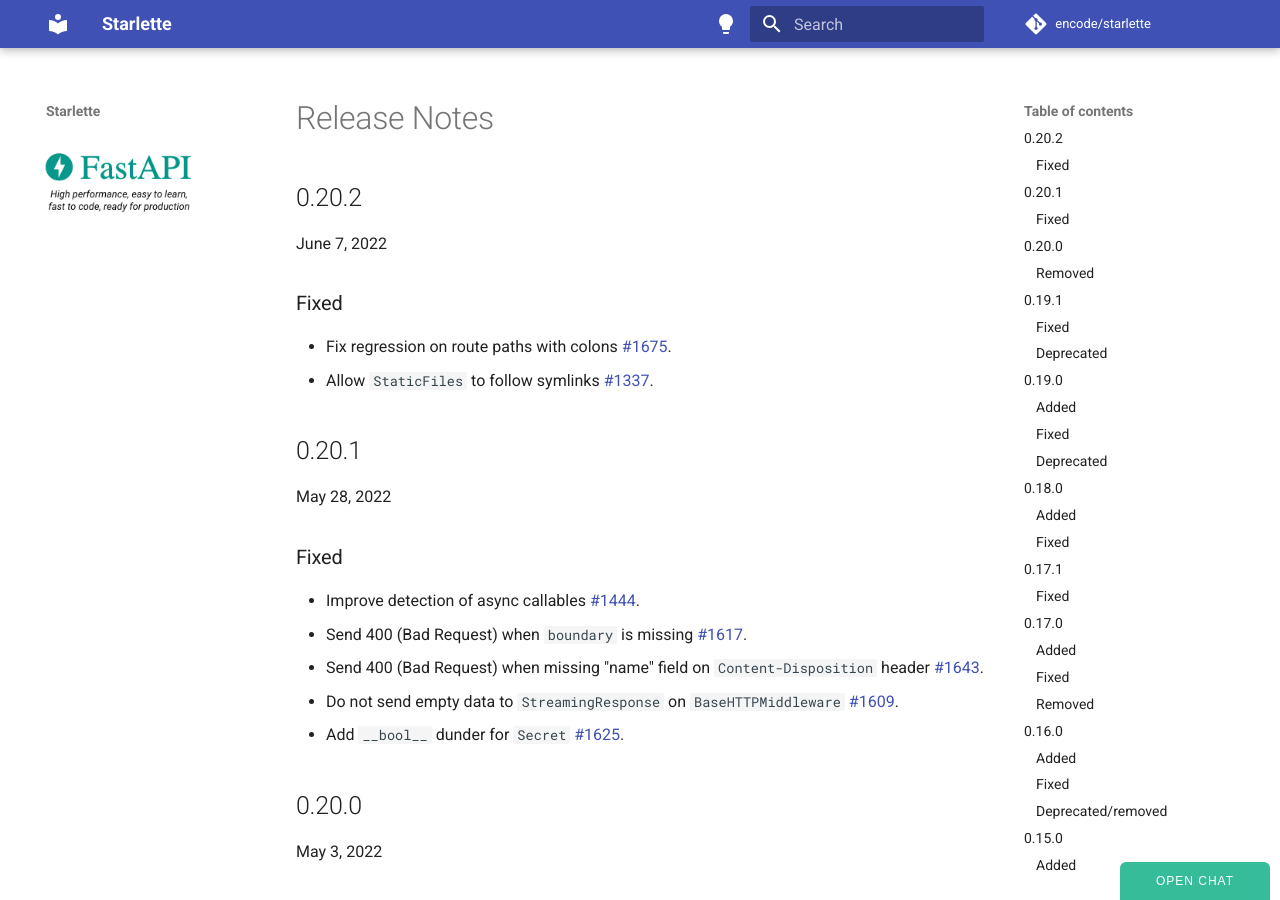
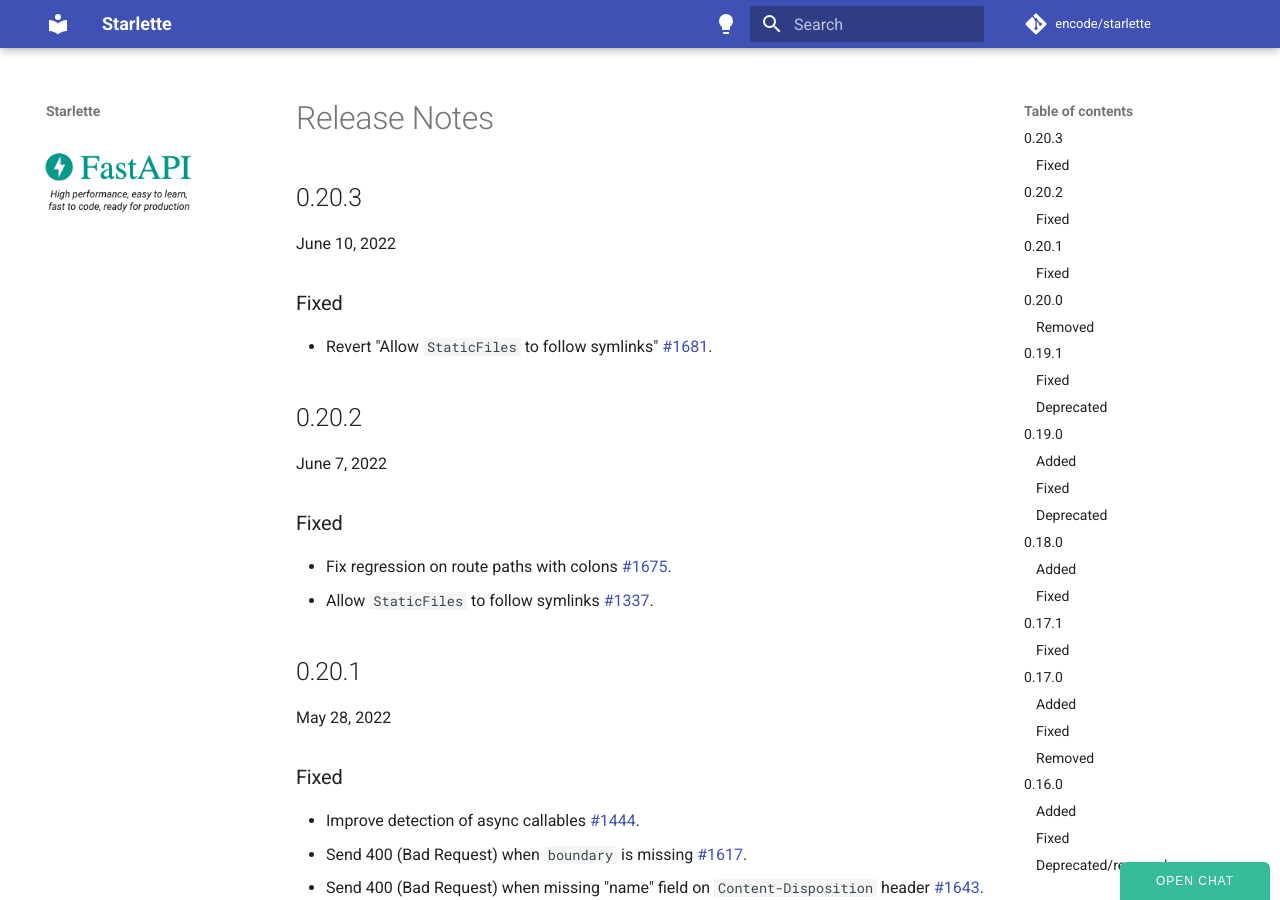
Before and after one commit to azurelotus0926/starlette, an MkDocs documentation site: the page built from docs/release-notes.md, in a window 1280 px wide and 900 px high. Built offline with MkDocs 1.6.1 and Material for MkDocs 9.7.7, drawn with Linux system fonts in a browser that asks for light colours; comment, search, counter and statistics services are not loaded.

Commit message:
Version 0.20.3 (#1682)

```diff
--- a/docs/release-notes.md
+++ b/docs/release-notes.md
@@ -1,3 +1,10 @@
+## 0.20.3
+
+June 10, 2022
+
+### Fixed
+* Revert "Allow `StaticFiles` to follow symlinks" [#1681](https://github.com/encode/starlette/pull/1681).
+
 ## 0.20.2
 
 June 7, 2022
--- a/starlette/__init__.py
+++ b/starlette/__init__.py
@@ -1 +1 @@
-__version__ = "0.20.2"
+__version__ = "0.20.3"
```
